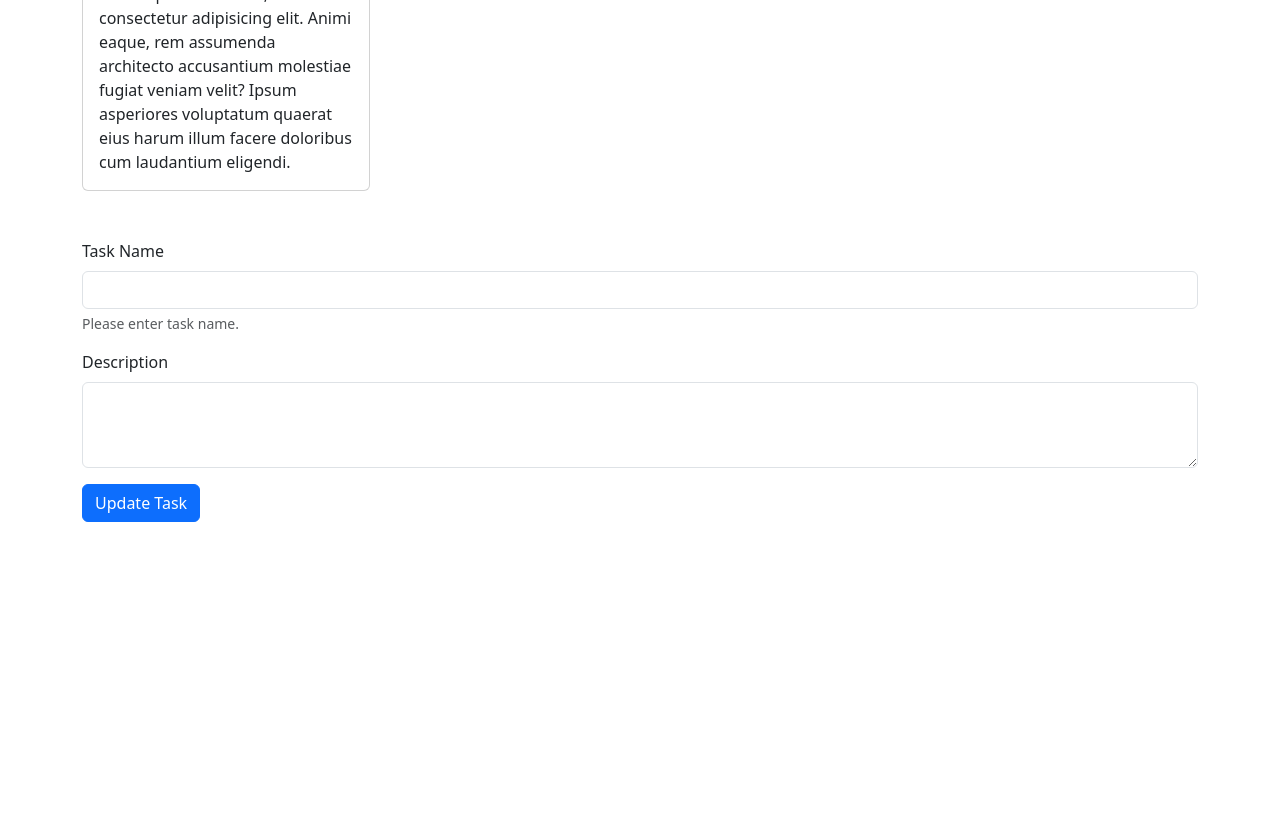
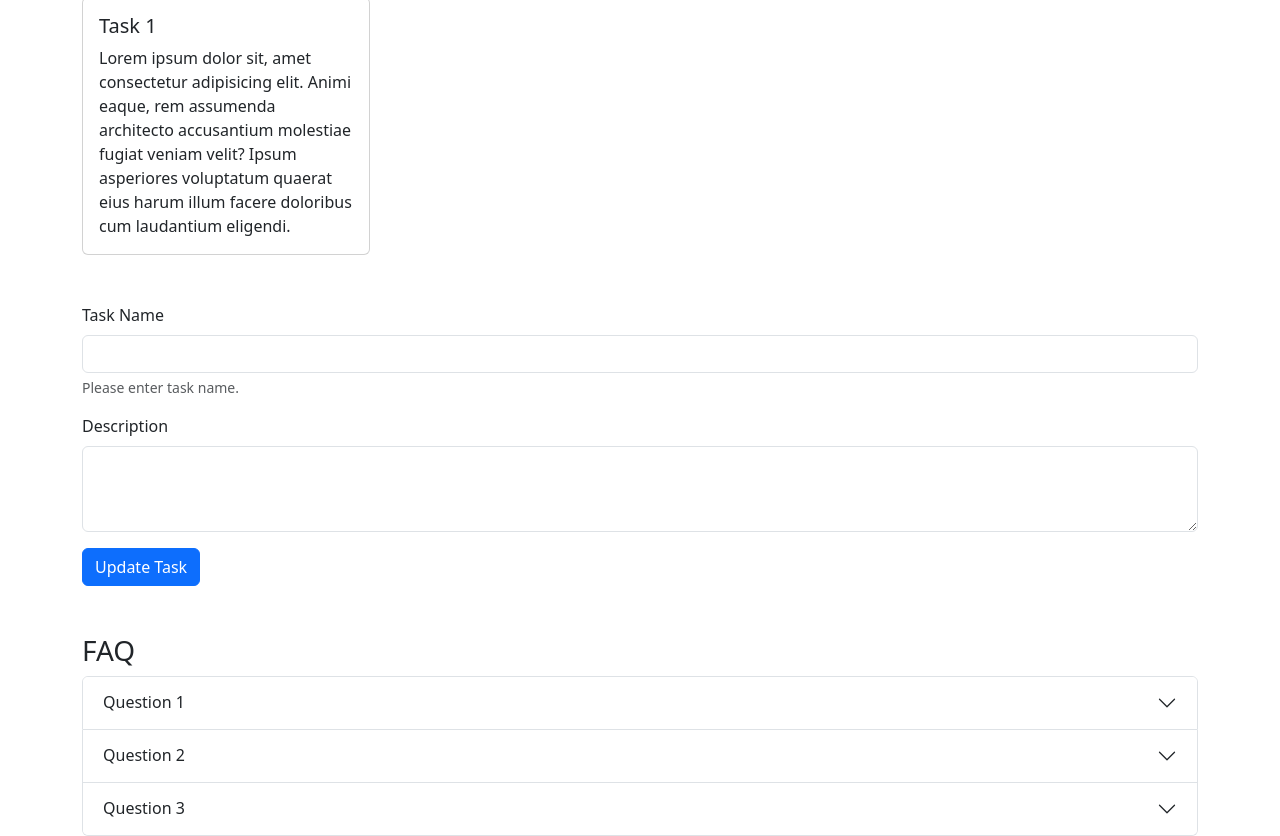
Before and after one commit to Schnretzl/task-management-application-project, a plain HTML site: page details.html in a window 1280 px wide. Shown: the part 171-1007 px from the top of the page. Before the commit the page ends 800 px from the top, so only its background shows below. Drawn offline with nearby package versions, Linux system fonts and the light colour scheme.

Commit message:
Add FAQ accordion

```diff
--- a/details.html
+++ b/details.html
@@ -36,7 +36,8 @@
     <div class="container mt-5">
         <div class="row">
             <div class="col">
-                <div class="card" style="width: 18rem;">
+                <h1>Edit Task Details</h1>
+                <div class="card mt-3" style="width: 18rem;">
                     <div class="card-body">
                         <h5 class="card-title">Task 1</h5>
                         <p class="card-text">Lorem ipsum dolor sit, amet consectetur adipisicing elit. Animi eaque, rem assumenda architecto accusantium molestiae fugiat veniam velit? Ipsum asperiores voluptatum quaerat eius harum illum facere doloribus cum laudantium eligendi.</p>
@@ -61,6 +62,42 @@
 
                     <button type="submit" class="btn btn-primary">Update Task</button>
                 </form>
+            </div>
+        </div>
+
+        <div class="row mt-5">
+            <h3>FAQ</h3>
+        </div>
+        <div class="accordion">
+            <div class="accordion-item">
+                <h2 class="accordion-header" id="questionOne">
+                    <button class="accordion-button collapsed" type="button" data-bs-toggle="collapse" data-bs-target="#collapseOne" aria-expanded="true" aria-controls="collapseOne">
+                        Question 1
+                    </button>
+                </h2>
+                <div id="collapseOne" class="accordion-collapse collapse" aria-labelledby="questionOne" data-bs-parent="#accordionExample">
+                    <div class="accordion-body">Lorem ipsum dolor sit amet, consectetur adipisicing elit. Nihil maiores distinctio facere natus velit aliquid reprehenderit, libero odio molestiae totam! Alias perspiciatis ducimus similique fuga eos, cumque autem culpa repudiandae!</div>
+                </div>
+            </div>
+            <div class="accordion-item">
+                <h2 class="accordion-header" id="questionTwo">
+                    <button class="accordion-button collapsed" type="button" data-bs-toggle="collapse" data-bs-target="#collapseTwo" aria-expanded="true" aria-controls="collapseTwo">
+                        Question 2
+                    </button>
+                </h2>
+                <div id="collapseTwo" class="accordion-collapse collapse" aria-labelledby="questionTwo" data-bs-parent="#accordionExample">
+                    <div class="accordion-body">Lorem ipsum dolor sit amet consectetur adipisicing elit. Odio minima voluptatum hic nostrum error quam voluptas quidem doloremque iste veritatis ad esse soluta possimus iure excepturi, sequi pariatur architecto repellendus!</div>
+                </div>
+            </div>
+            <div class="accordion-item">
+                <h2 class="accordion-header" id="questionThree">
+                    <button class="accordion-button collapsed" type="button" data-bs-toggle="collapse" data-bs-target="#collapseThree" aria-expanded="true" aria-controls="collapseThree">
+                        Question 3
+                    </button>
+                </h2>
+                <div id="collapseThree" class="accordion-collapse collapse" aria-labelledby="questionThree" data-bs-parent="#accordionExample">
+                    <div class="accordion-body">Lorem ipsum dolor sit amet consectetur adipisicing elit. Minus ullam vitae rem architecto, libero aliquid sequi ipsum omnis rerum minima recusandae veritatis. Aliquid ab possimus at, quas temporibus sint quo.</div>
+                </div>
             </div>
         </div>
     </div>
```
